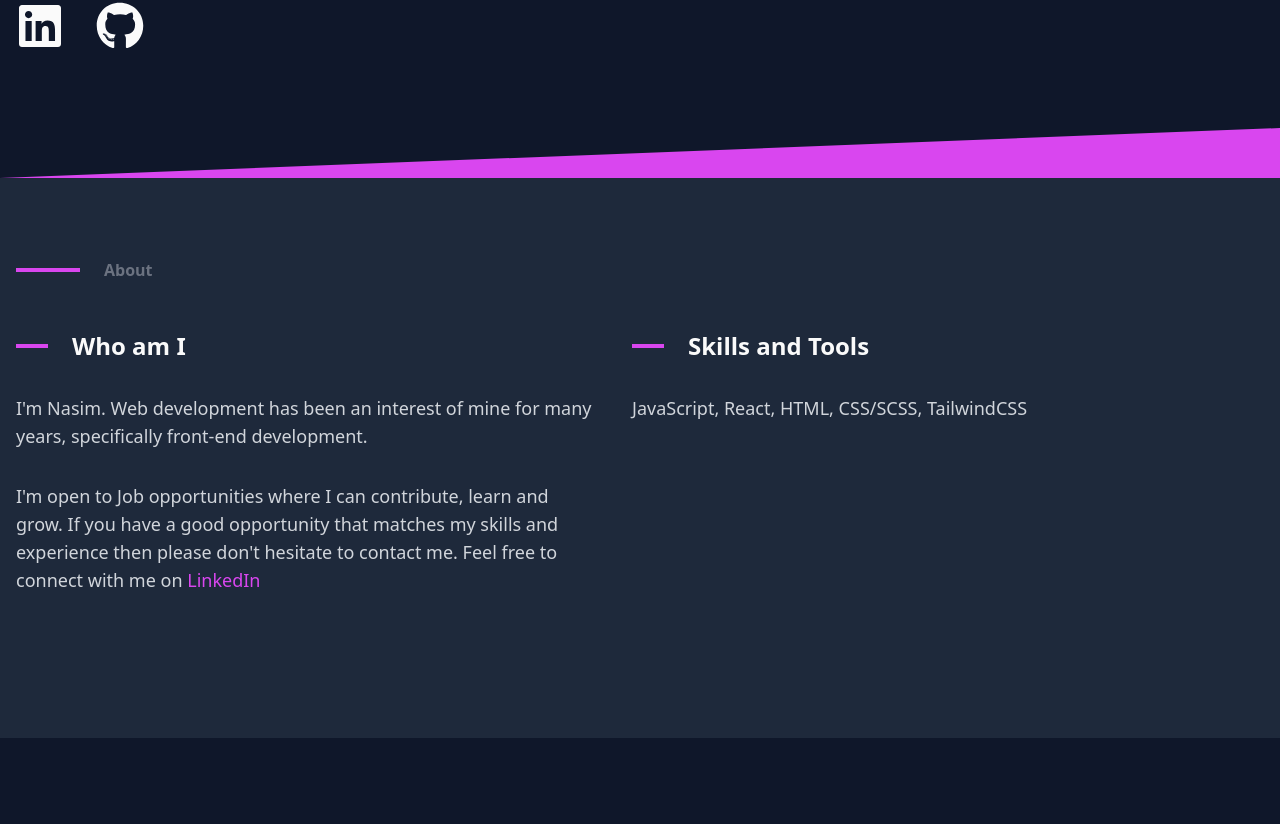
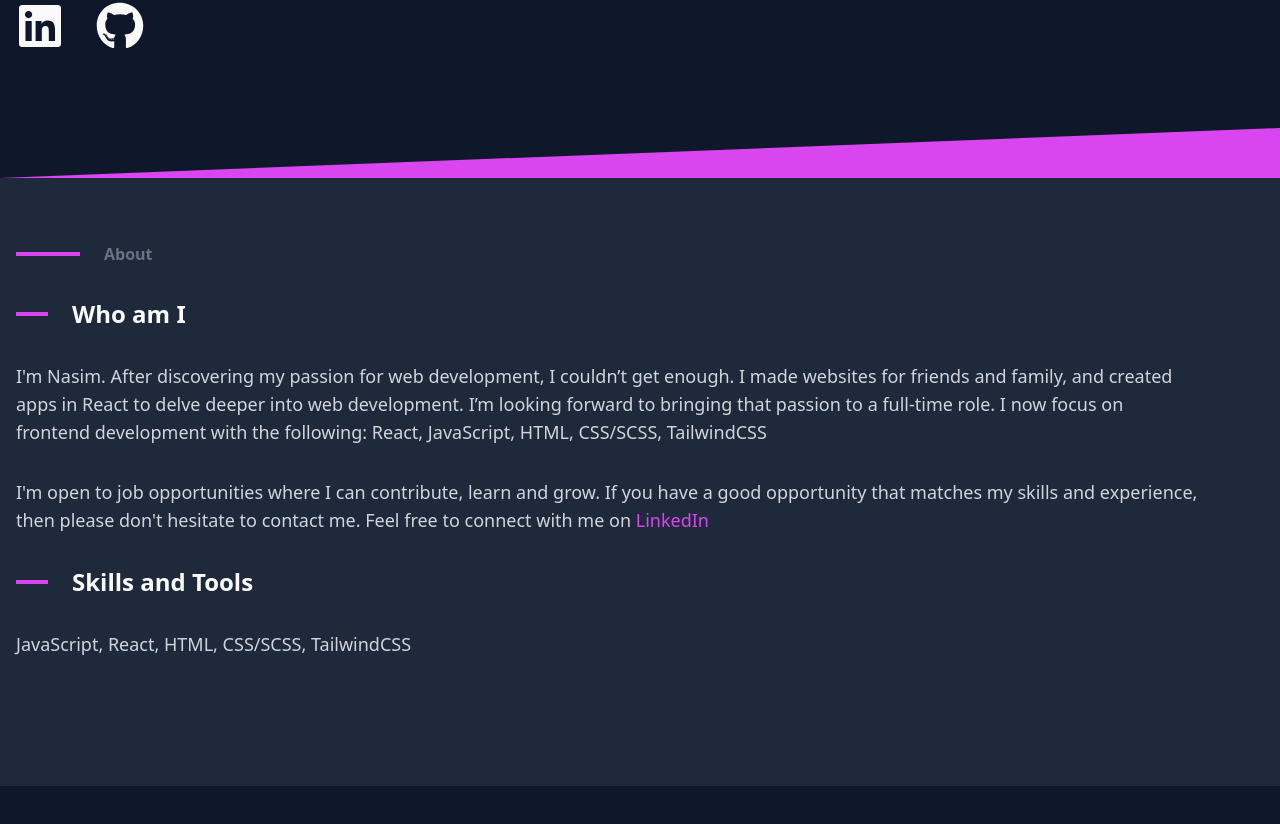
Before and after one commit to Nasim-A/react-portfolio, a React (Create React App) app: page / in a window 1280 px wide. Shown: the part 430-1254 px from the top of the page. Built offline with nearby package versions, Linux system fonts and the light colour scheme.

Commit message:
changed about from columns to row, and changed about section content

```diff
--- a/src/components/About.js
+++ b/src/components/About.js
@@ -9,22 +9,25 @@ const About = () => {
 			className="relative pt-16 pb-32 flex content-center items-center justify-center min-h-[70vh] bg-slate-800"
 		>
 			<div className="container relative mx-auto">
-				<div className="items-center flex flex-wrap">
 				<div className="w-full px-4 ml-auto mr-auto text-left">
 					<div className="pr-12">
 						<SectionTitle text={"About"} />
 
-							<div className="flex mt-4">
-								<div className="text-gray-300 flex-1 flex-col mt-4 mr-4 text-base md:text-lg">
+						<div className="mt-4">
+							<div className="text-gray-300 mt-4 mr-4 text-base md:text-lg">
 								<SectionHeading text={"Who am I"} />
 								<p className="pt-8">
-										I'm Nasim. Web development has been an interest of mine for
-										many years, specifically front-end development.
+									I'm Nasim. After discovering my passion for web development, I
+									couldn’t get enough. I made websites for friends and family,
+									and created apps in React to delve deeper into web
+									development. I’m looking forward to bringing that passion to a
+									full-time role. I now focus on frontend development with the
+									following: React, JavaScript, HTML, CSS/SCSS, TailwindCSS
 								</p>
 								<p className="pt-8">
-										I'm open to Job opportunities where I can contribute, learn
+									I'm open to job opportunities where I can contribute, learn
 									and grow. If you have a good opportunity that matches my
-										skills and experience then please don't hesitate to contact
+									skills and experience, then please don't hesitate to contact
 									me. Feel free to connect with me on{" "}
 									<a
 										href="https://www.linkedin.com/in/nasimahmed108/"
@@ -34,7 +37,7 @@ const About = () => {
 									</a>
 								</p>
 							</div>
-								<div className="text-gray-300 flex-1 flex-col mt-4 ml-4 text-base md:text-lg">
+							<div className="text-gray-300 mt-8 text-base md:text-lg">
 								<SectionHeading text={"Skills and Tools"} />
 								<p className="pt-8">
 									JavaScript, React, HTML, CSS/SCSS, TailwindCSS
@@ -45,7 +48,6 @@ const About = () => {
 				</div>
 			</div>
 		</div>
-		</div>
 	);
 };
 
```
Lines whose indentation alone changed are shown as unchanged.
